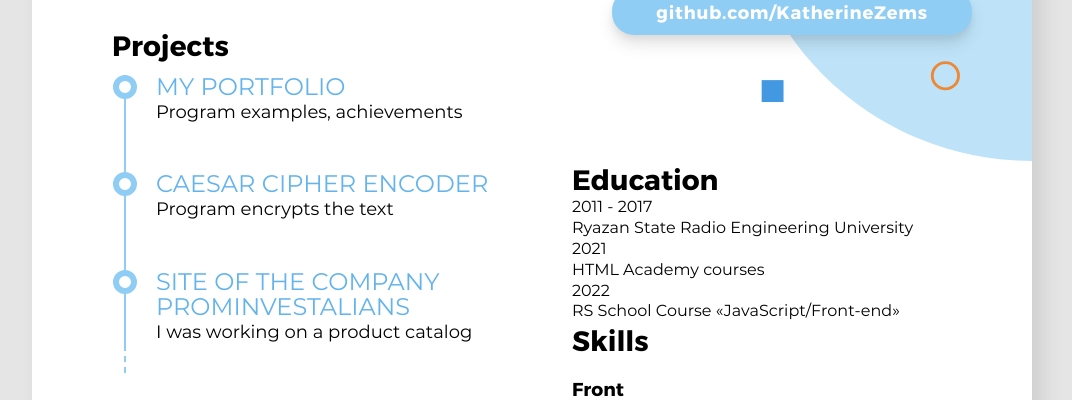
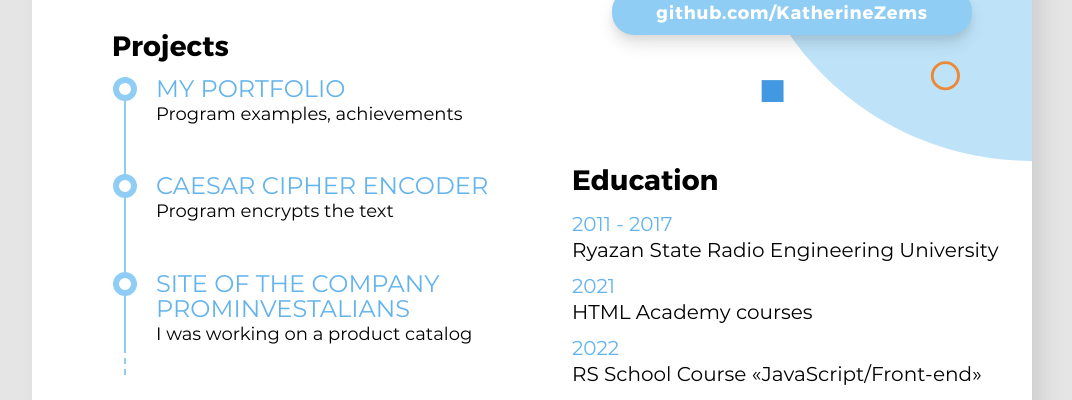
Before and after one commit to KatherineZems/rsschool-cv, a plain HTML site: page index.html in a window 1280 px wide. Shown: the part 507-907 px from the top of the page, without its empty margins (108-1180 px from the left). Drawn offline with Linux system fonts and the light colour scheme.

Commit message:
feat: add styles for education and skills sections in css

```diff
--- a/css/style.css
+++ b/css/style.css
@@ -74,6 +74,7 @@ p {
 
 .heading {
   margin: 0;
+  margin-bottom: 14px;
   font-size: 28px;
   font-weight: 700;
 }
@@ -119,7 +120,8 @@ p {
 
 .projects__list {
   position: relative;
-  margin: 12px 0 48px 12px;
+  margin-bottom: 48px;
+  margin-left: 12px;
   padding-left: 30px;
   border-left: 2px solid #90cdf4;
 }
@@ -171,18 +173,17 @@ p {
 }
 
 .languages__list {
-  margin-top: 18px;
   margin-bottom: 24px;
+}
+
+.languages__item:not(:last-of-type) {
+  margin-bottom: 8px;
 }
 
 .languages__item_bold {
   font-weight: 700;
   text-transform: uppercase;
   letter-spacing: 0.5px;
-}
-
-.about-me__text {
-  margin-top: 14px;
 }
 
 .contacts {
@@ -239,3 +240,58 @@ p {
 .contacts__link_yellow:hover {
   color: #b7791f;
 }
+
+.education,
+.skills {
+  padding-right: 20px;
+}
+
+.education__list {
+  margin-bottom: 36px;
+}
+
+.education__item {
+  font-size: 20px;
+}
+
+.education__item:not(:last-child) {
+  margin-bottom: 10px;
+}
+
+.education__year {
+  color: #63b3ed;
+}
+
+.education__link {
+  transition: color 0.2s;
+}
+
+.education__link:hover {
+  color: #4299e1;
+}
+
+.skills__title {
+  display: inline-block;
+  margin: 0;
+  margin-bottom: 10px;
+  padding: 6px 12px;
+  font-size: 12px;
+  line-height: 1;
+  font-weight: 700;
+  text-transform: uppercase;
+  letter-spacing: 0.5px;
+  color: #ffffff;
+  background-color: #63b3ed;
+  border-radius: 12px;
+}
+
+.skills__list {
+  display: flex;
+  flex-wrap: wrap;
+  margin-bottom: 12px;
+  font-size: 24px;
+}
+
+.skills__item:not(:last-child) {
+  margin-right: 18px;
+}
--- a/index.html
+++ b/index.html
@@ -119,21 +119,33 @@
           <ul class="education__list">
             <li class="education__item">
               <p class="education__year">2011 - 2017</p>
-              <a href="http://www.rsreu.ru/en/" class="education__link"
-                >Ryazan State Radio Engineering University</a
+              <a
+                href="http://www.rsreu.ru/en/"
+                class="education__link"
+                target="_blank"
               >
+                Ryazan State Radio Engineering University
+              </a>
             </li>
             <li class="education__item">
               <p class="education__year">2021</p>
-              <a href="https://htmlacademy.ru/courses" class="education__link"
-                >HTML Academy courses</a
+              <a
+                href="https://htmlacademy.ru/courses"
+                class="education__link"
+                target="_blank"
               >
+                HTML Academy courses
+              </a>
             </li>
             <li class="education__item">
               <p class="education__year">2022</p>
-              <a href="https://rs.school/index.html" class="education__link"
-                >RS School Course «JavaScript/Front-end»</a
+              <a
+                href="https://rs.school/index.html"
+                class="education__link"
+                target="_blank"
               >
+                RS School Course «JavaScript/Front-end»
+              </a>
             </li>
           </ul>
         </section>
```
